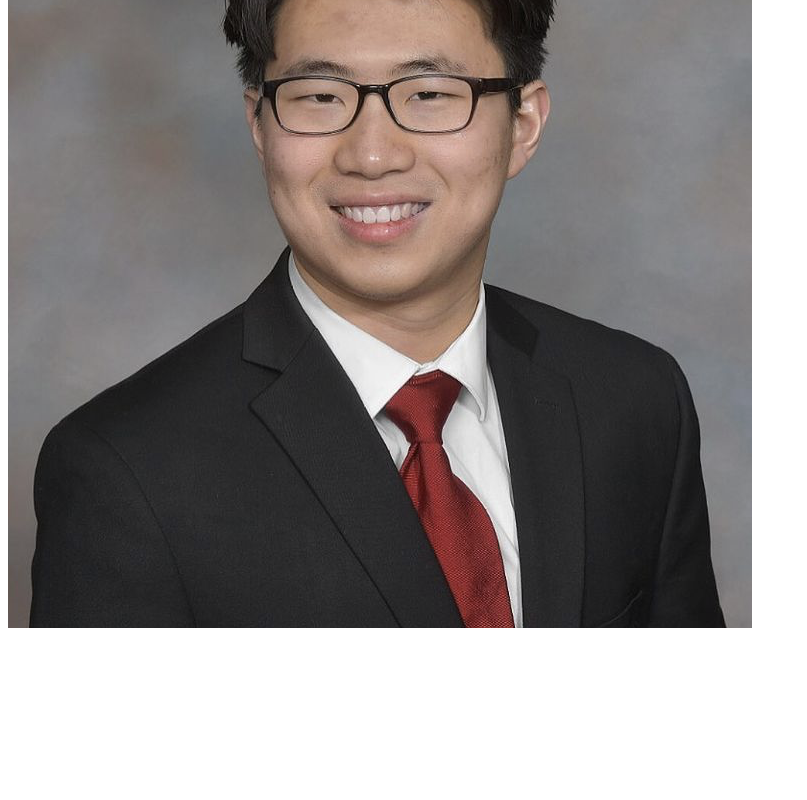
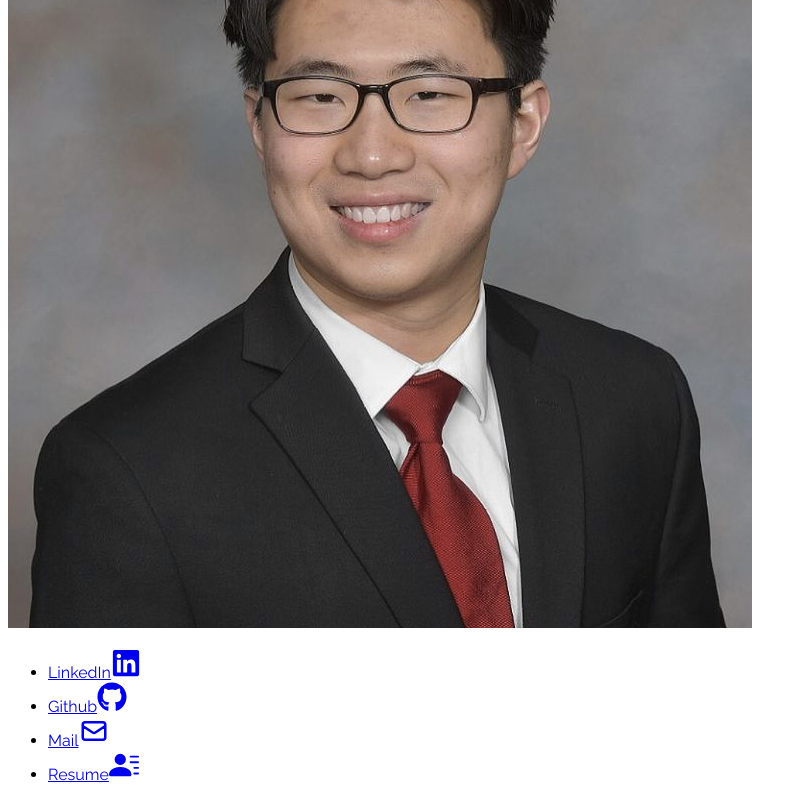
Before and after one commit to Sungyuk1/SigmaPiWebsite, a React (Create React App) app: page / in a window 1280 px wide. Shown: the part 566-1366 px from the top of the page, without its empty margins (0-807 px from the left). Before the commit the page ends 1206 px from the top, so only its background shows below. Built offline with nearby package versions, Linux system fonts and the light colour scheme.

Commit message:
1 hour mark

```diff
--- a/src/App.js
+++ b/src/App.js
@@ -1,11 +1,13 @@
 import Home from "./components/Home";
 import NavBar from "./components/NavBar";
+import SocialLinks from "./components/SocialLinks";
 
 function App() {
   return (
     <div>
       <NavBar/>
       <Home/>
+      <SocialLinks/>
     </div>
   );
 }
--- /dev/null
+++ b/src/components/SocialLinks.jsx
@@ -0,0 +1,51 @@
+import React from 'react';
+import {FaGithub, FaLinkedin} from 'react-icons/fa';
+import {HiOutlineMail} from 'react-icons/hi';
+import {BsFillPersonLinesFill} from 'react-icons/bs';
+
+const SocialLinks = () => {
+
+    const links = [
+        {id: 1,
+        child: (
+            <>LinkedIn<FaLinkedin size={30}/></>
+        ),
+        href:"https://linkedin.com"
+        },
+        {id: 2,
+            child: (
+                <>Github<FaGithub size={30}/></>
+            ),
+            href:"https://github.com"
+        },
+        {id: 3,
+            child: (
+                <>Mail<HiOutlineMail size={30}/></>
+            ),
+            href:"mailto:kwonsun7@msu.edu"
+        },
+        {id: 4,
+            child: (
+                <>Resume<BsFillPersonLinesFill size={30}/></>
+            ),
+            href:"../assets/Resume 9_21_22.pdf",
+            download:true,
+        }
+
+    ]
+  return (
+    <div className="hidden lg:flex flex-col top-[35%] left-0 fixed">
+        <ul>
+
+            {links.map((link)=>( <li key={link.id} className="flex justify-between items-center w-40 h-14 px-4 ml-[-100px] bg-gray-500 hover:ml-[-10px]
+            hover:rounded-md duration-300">
+                <a href={link.href} className='flex justify-between items-center w-full text-white' download={link.download} target='_blank' rel="noreferrer">
+                    {link.child}
+                </a>
+            </li>))}
+        </ul>
+    </div>
+  )
+}
+
+export default SocialLinks
```
Also changed, not shown: 1 other file (tests, documents, lock files or other folders).
